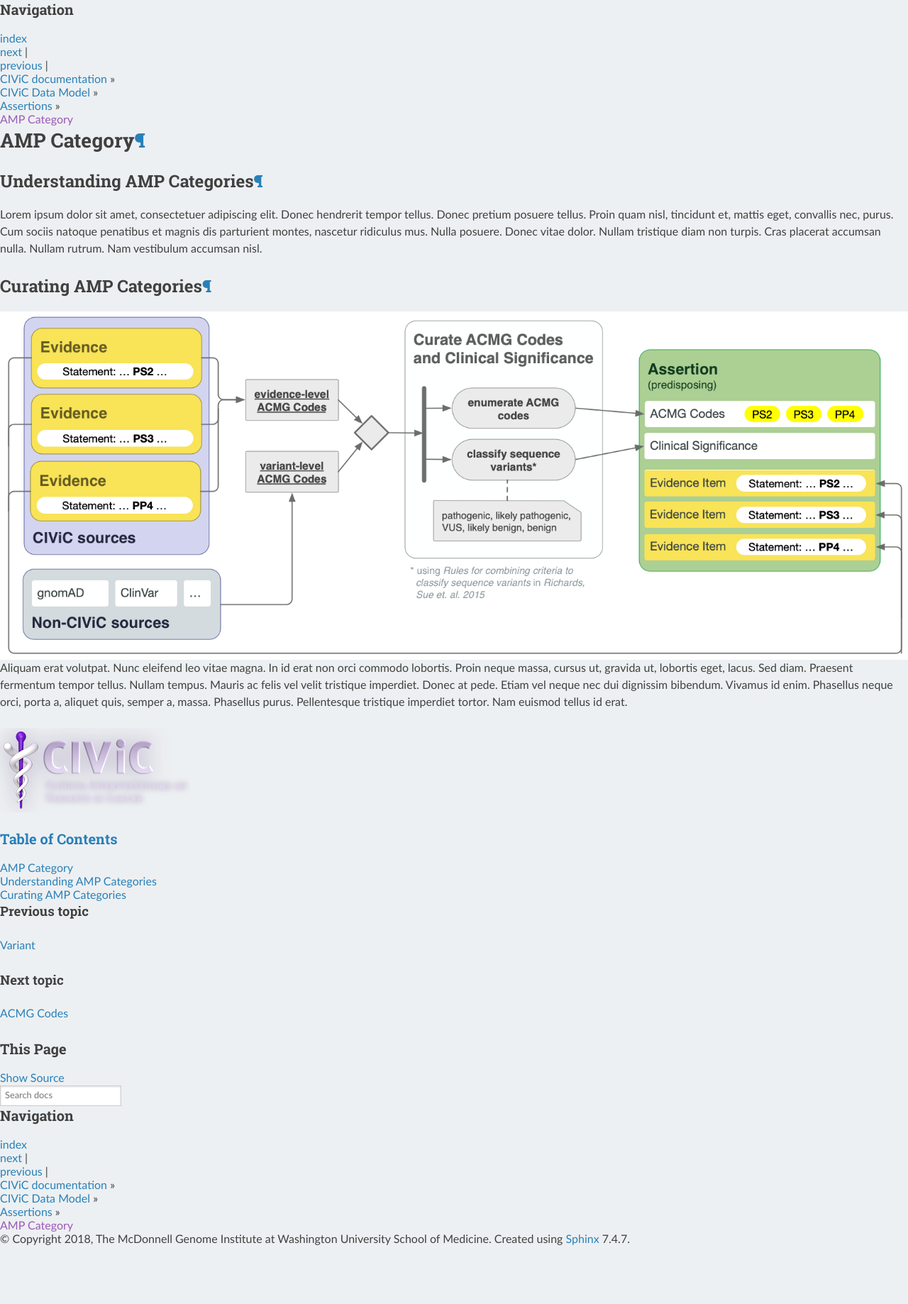
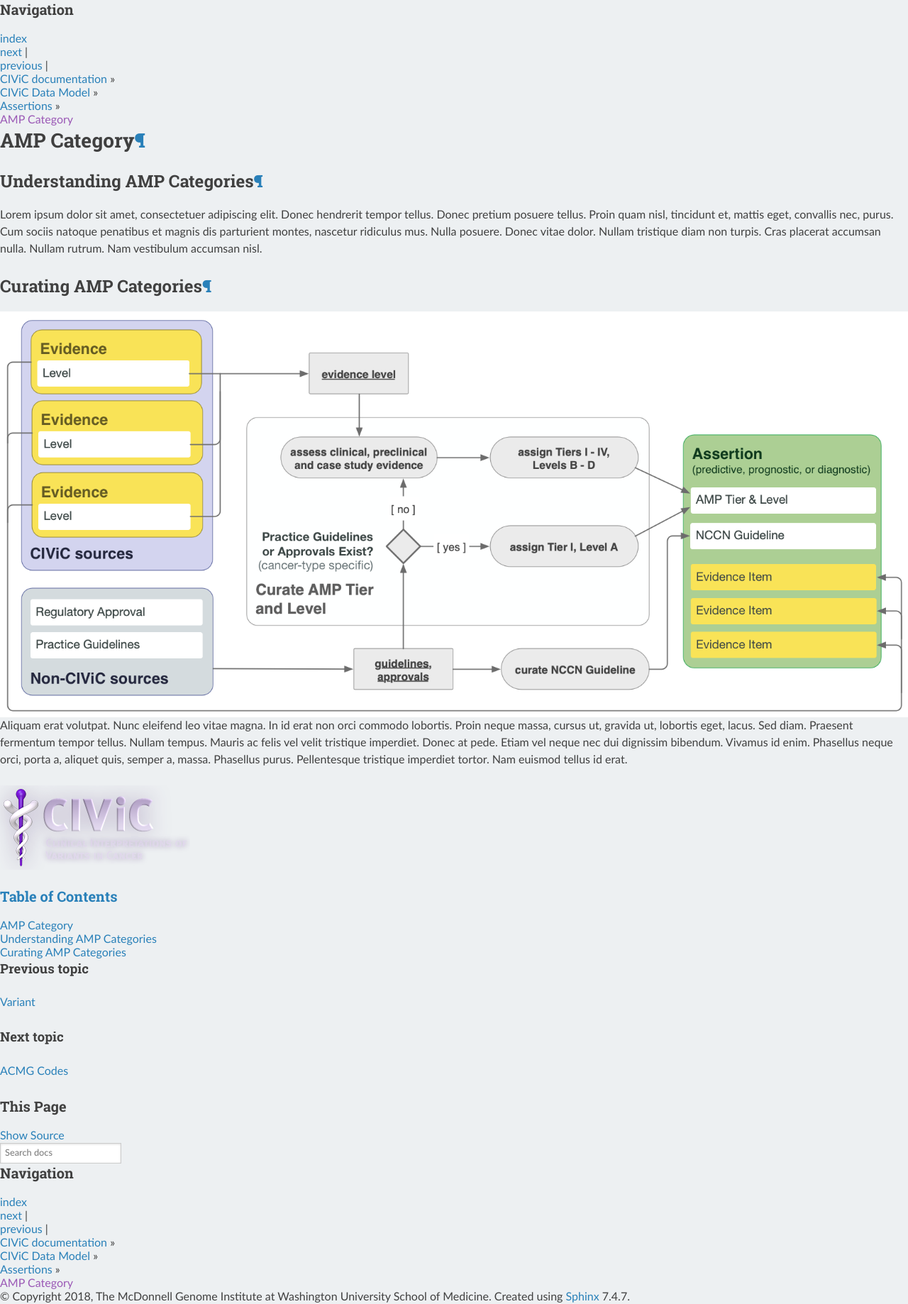
Before and after one commit to griffithlab/civic-docs, a Sphinx documentation site: the page built from docs/model/assertions/amp_category.rst, in a window 1280 px wide. Shown: the whole page at 71% size. Built offline with Sphinx 7.4.7 and the Read the Docs theme 2.0.0, drawn with Linux system fonts in a browser that asks for light colours; before the commit the page ends 1757 px from its top, so only the background shows below that.

Commit message:
fixed amp category figure

```diff
--- a/docs/model/assertions/amp_category.rst
+++ b/docs/model/assertions/amp_category.rst
@@ -8,6 +8,7 @@ Lorem ipsum dolor sit amet, consectetuer adipiscing elit.  Donec hendrerit tempo
 Curating AMP Categories
 -----------------------
 
-.. image:: /images/figures/CIViC_assertion-types_predisposing.png
+.. image:: /images/figures/CIViC_assertion-types_non-predisposing.png
+
 
 Aliquam erat volutpat.  Nunc eleifend leo vitae magna.  In id erat non orci commodo lobortis.  Proin neque massa, cursus ut, gravida ut, lobortis eget, lacus.  Sed diam.  Praesent fermentum tempor tellus.  Nullam tempus.  Mauris ac felis vel velit tristique imperdiet.  Donec at pede.  Etiam vel neque nec dui dignissim bibendum.  Vivamus id enim.  Phasellus neque orci, porta a, aliquet quis, semper a, massa.  Phasellus purus. Pellentesque tristique imperdiet tortor.  Nam euismod tellus id erat.
```
